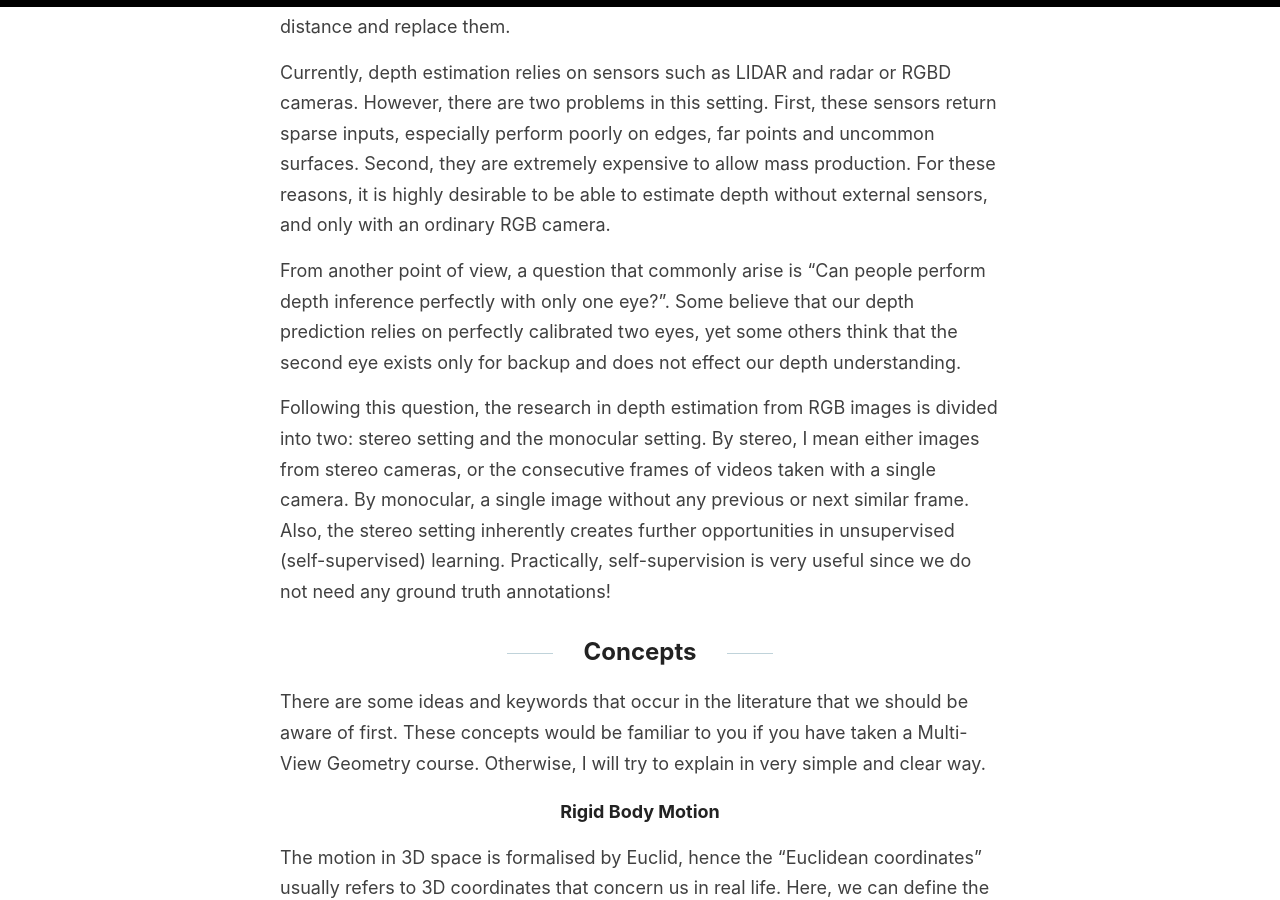
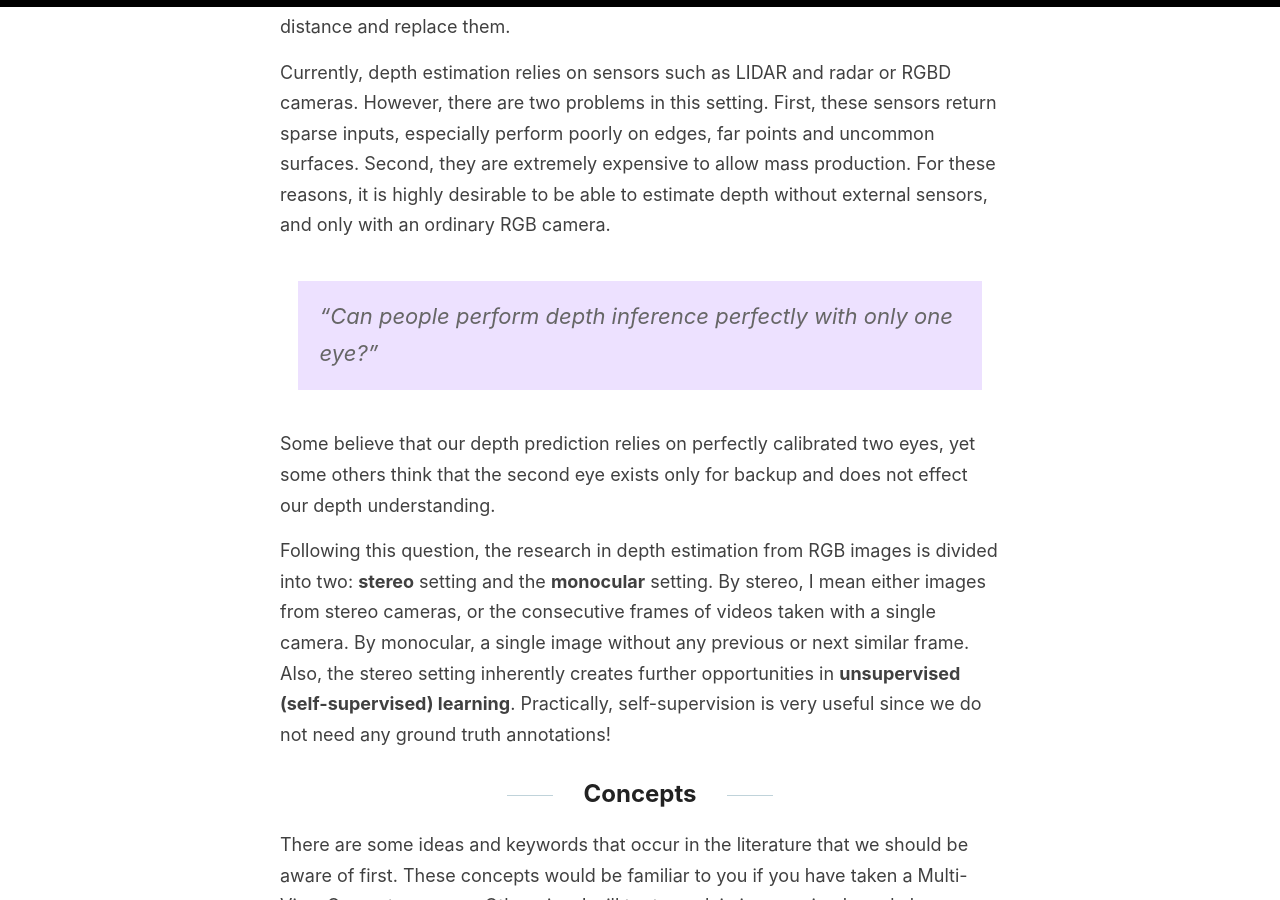
Before and after one commit to evinpinar/evinpinar.github.io, a Jekyll site: the page built from _posts/2019-11-29-paper-review1.md, in a window 1280 px wide and 900 px high, scrolled down 693 px. Built offline with Jekyll 4.4.1, drawn with Linux system fonts in a browser that asks for light colours; comment, search, counter and statistics services are not loaded; some of the changed text lies outside the part shown.

Commit message:
review - setup

```diff
--- a/_posts/2019-11-29-paper-review1.md
+++ b/_posts/2019-11-29-paper-review1.md
@@ -14,9 +14,11 @@ Depth prediction is a fundamental task for us to perceive the 3D environment aro
 
 Currently, depth estimation relies on sensors such as LIDAR and radar or RGBD cameras. However, there are two problems in this setting. First, these sensors return sparse inputs, especially perform poorly on edges, far points and uncommon surfaces. Second, they are extremely expensive to allow mass production. For these reasons, it is highly desirable to be able to estimate depth without external sensors, and only with an ordinary RGB camera.
 
-From another point of view, a question that commonly arise is “Can people perform depth inference perfectly with only one eye?”. Some believe that our depth prediction relies on perfectly calibrated two eyes, yet some others think that the second eye exists only for backup and does not effect our depth understanding.
+> "Can people perform depth inference perfectly with only one eye?"
 
-Following this question, the research in depth estimation from RGB images is divided into two: stereo setting and the monocular setting. By stereo, I mean either images from stereo cameras, or the consecutive frames of videos taken with a single camera. By monocular, a single image without any previous or next similar frame. Also, the stereo setting inherently creates further opportunities in unsupervised (self-supervised) learning. Practically, self-supervision is very useful since we do not need any ground truth annotations!
+Some believe that our depth prediction relies on perfectly calibrated two eyes, yet some others think that the second eye exists only for backup and does not effect our depth understanding.
+
+Following this question, the research in depth estimation from RGB images is divided into two: **stereo** setting and the **monocular** setting. By stereo, I mean either images from stereo cameras, or the consecutive frames of videos taken with a single camera. By monocular, a single image without any previous or next similar frame. Also, the stereo setting inherently creates further opportunities in **unsupervised (self-supervised) learning**. Practically, self-supervision is very useful since we do not need any ground truth annotations!
 
 
 ## Concepts
@@ -31,7 +33,7 @@ The motion in 3D space is formalised by Euclid, hence the "Euclidean coordinates
 
 We can apply this matrix to any 3D point to get the new coordinates of point after a motion.
 
-<img src="/images/paper_review1/xvec.png" height="20">
+<img src="/images/paper_review1/xvec.png" height="30">
 
 <img src="/images/paper_review1/rbd1.png" height="30">
 
@@ -39,11 +41,11 @@ We can apply this matrix to any 3D point to get the new coordinates of point aft
 
 The study of projecting the 3D points to 2D images taken with a camera is "perspective projection". For such a pin-hole thin lense camera model with a focal length f:
 
-<img src="/images/paper_review1/focal.png" height="150">
+<img src="/images/paper_review1/focal.png" height="250">
 
 We can retrieve the image x and y coordinates by:
 
-<img src="/images/paper_review1/focal2.png" height="100">
+<img src="/images/paper_review1/focal2.png" height="70">
 
 In vector form, it is same with:
 
@@ -51,17 +53,17 @@ In vector form, it is same with:
 
 And finally, the standardized notation in homogeneous coordinates is:
 
-<img src="/images/paper_review1/focal.png" >
+<img src="/images/paper_review1/focal4.png" >
 
 
 #### Structure vs Motion
 
-Here, "structure" refers to estimating the real world coordinates of points, and specifically the depth values. It is about recovering the geometry. Wheras "motion" refers to recovering rigid body motion (transformation) of these points. To be have a full understanding of 3D environment, we should estimate both. If we know one, the estimation of the other becomes easier.
+Here, **structure** refers to estimating the real world coordinates of points, and specifically the depth values. It is about recovering the geometry. Wheras **motion** refers to recovering rigid body motion (transformation) of these points. To be have a full understanding of 3D environment, we should estimate both. If we know one, the estimation of the other becomes easier.
 
 
 #### Odometry
 
-It is the study of estimating motion of an object. Ego-motion refers to estimating the camera's 3D motion.
+It is the study of estimating motion of an object. * *Ego-motion* * refers to estimating the camera's 3D motion.
 
 #### Photo-consistency
 
@@ -75,3 +77,41 @@ It is the ideal matte surface where the brightness is same from different angles
 #### Image warping
 
 It literally means moving the pixels of images. For example, we can multiply the x coordinate pixels with two, and the image will look twice bigger horizontally.
+
+
+## Previous Works
+
+1. **Monocular supervised**
+
+2. **Stereo unsupervised**
+
+3. **Optical flow in dynamic environment**
+
+## Method
+
+#### Problem Setup
+
+Our problem is estimating the structure and motion together in an unsupervised way. Hence, we wish to estimate depth values, along with the transformation matrices between different images.
+
+Zhou et al. proposed two neural networks for estimating these values separately. Namely, the first autoencoder takes an RGB image as input, and predicts the depth map by regression. The second network takes two images, and predicts the transformation parameters between these images (rotation and translation, 6 Degrees-Of-Freedom).
+
+We wish to predict the 3D world coordinates and motion between images. How can we train the networks to predict these parameters correctly?
+
+Getting back to the concepts I have introduced, photo-consistency assumes that the objects (3D points) in the environment should have same color values on different images. To check that, we can warp the first image to the second one by the estimated parameters, and check if it has same color values with the target (ground truth) second image.
+
+See the following formula:
+
+<img src="/images/paper_review1/warp.png" height="100">
+
+<img src="/images/paper_review1/Lvs.png" height="100">
+
+#### Baseline Model
+
+Writer of the paper used different loss functions in combination to train the base neural architecture model. These losses are:
+
+
+#### Motion Model
+
+#### Object Size Constraint
+
+#### Online Refinement for Domain Transfer
```
Also changed, not shown: images/paper_review1/Screen Shot 2019-11-07 at 16.21.43.png (deleted).
